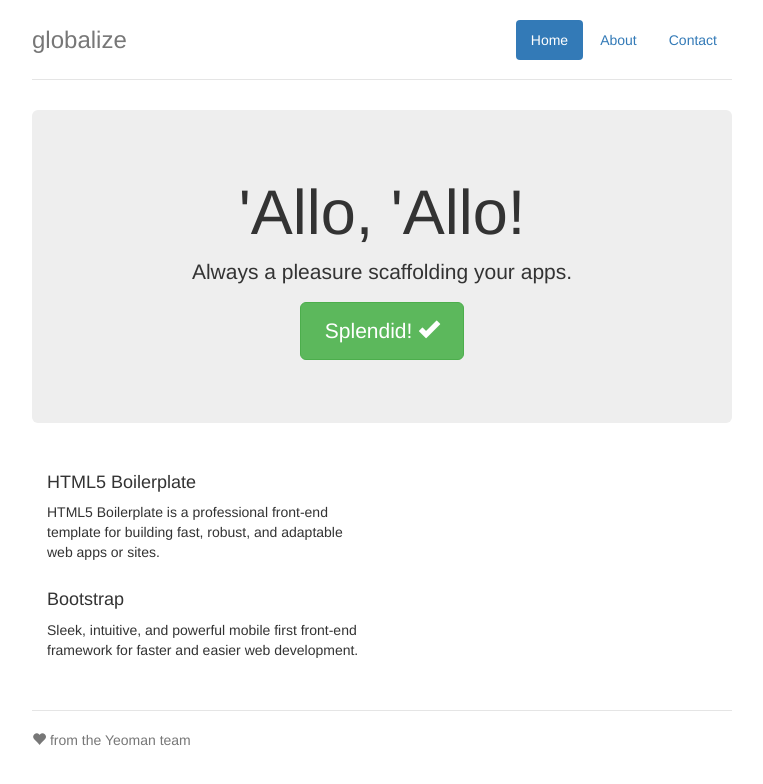
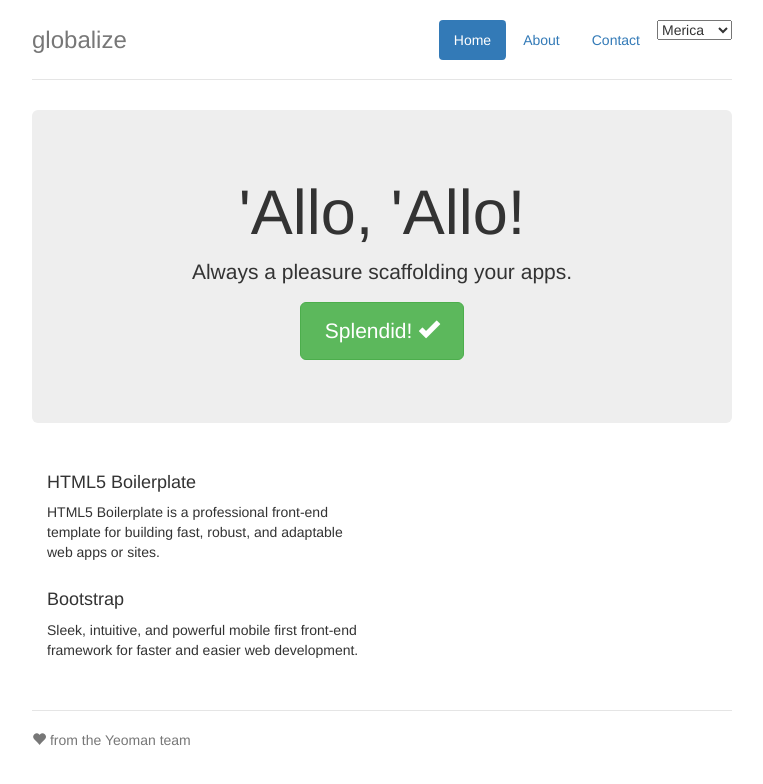
Before and after one commit to mseabourne/GlobalizeDemo, a website: page app/index.html in a window 1280 px wide. Shown: the whole page, without its empty margins (258-1021 px from the left). Drawn offline with nearby package versions, Linux system fonts and the light colour scheme; files that its build step writes are made by us from their sources.

Commit message:
Add country dropdown

```diff
--- a/app/index.html
+++ b/app/index.html
@@ -31,6 +31,7 @@
                     <li class="active"><a href="#">Home</a></li>
                     <li><a href="#">About</a></li>
                     <li><a href="#">Contact</a></li>
+                    <li><select><option>Merica</option><option>Canadia</option><select></li>
                 </ul>
                 <h3 class="text-muted">globalize</h3>
             </div>
```
